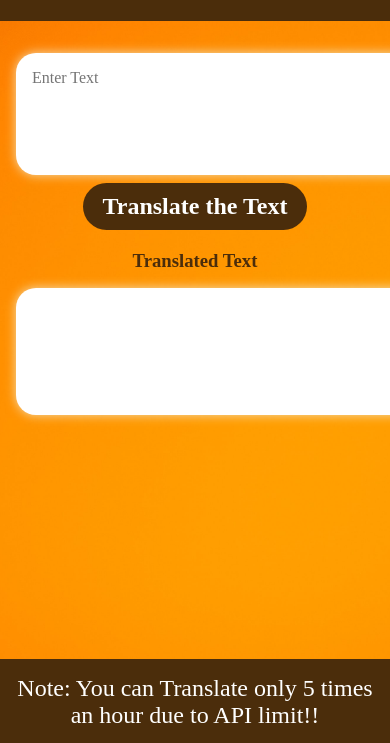
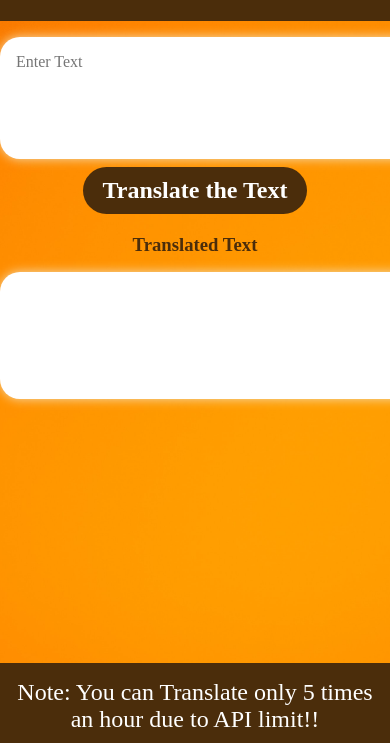
Before and after one commit to bafna-hitesh/yoda-translator-app, a plain HTML site: page index.html in a window 390 px wide. Shown: the part 101-844 px from the top of the page. Drawn offline with Linux system fonts and the light colour scheme.

Commit message:
test: footer info

```diff
--- a/main.css
+++ b/main.css
@@ -27,11 +27,11 @@ header {
     text-align: right;
 }
 
-main {
+/* main {
     margin: auto;
     padding: 1rem;
 
-}
+} */
 
 
 h1,
@@ -91,7 +91,6 @@ h1,
 
 footer {
     position: fixed;
-    padding: auto;
     left: 0;
     bottom: 0;
     width: 100%;
@@ -100,22 +99,20 @@ footer {
 
 .footer-info {
     display: flex;
-    justify-content: center;
+    justify-content: center !important;
     padding: 1rem;
-    text-align: center;
+    text-align: center !important;
     font-size: 1.5em;
     color: #fff;
 }
 
 @media screen and (max-width: 550px) {
     footer {
-        position: fixed;
         left: 0;
-        bottom: -1rem;
+        bottom: 0;
+        height: 80px;
+        flex-shrink: 1;
         width: 100%;
         background-color: #4B2D0B;
     }
-    .footer-info{
-        padding-bottom: 30px;
-    }
   }
```
